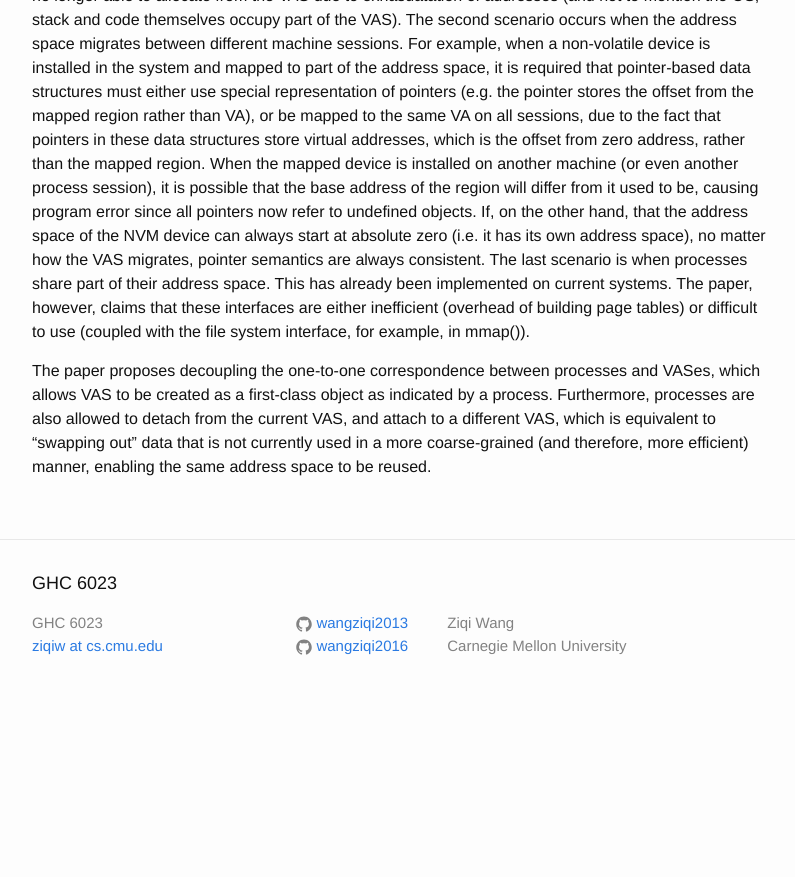
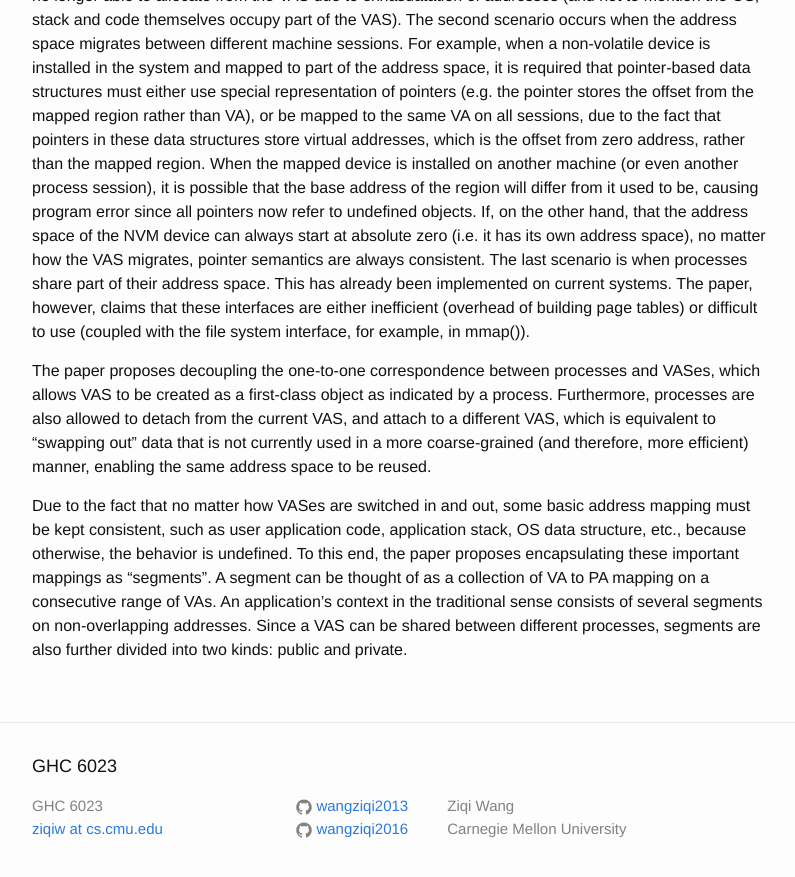
Before and after one commit to wangziqi2013/wangziqi2013.github.io, a Jekyll site: the page built from _posts/2019-08-23-SpaceJMP.markdown, in a window 1280 px wide and 900 px high, scrolled down 700 px. Shown: the top 877 px of the window, without its empty margins (238-1033 px from the left). Built offline with Jekyll 4.4.1, drawn with Linux system fonts in a browser that asks for light colours; before the commit the page ends 1417 px from its top, so only the background shows below that.

Commit message:
Adding segments

```diff
--- a/_posts/2019-08-23-SpaceJMP.markdown
+++ b/_posts/2019-08-23-SpaceJMP.markdown
@@ -38,3 +38,10 @@ The paper proposes decoupling the one-to-one correspondence between processes an
 as a first-class object as indicated by a process. Furthermore, processes are also allowed to detach from the current
 VAS, and attach to a different VAS, which is equivalent to "swapping out" data that is not currently used in a more
 coarse-grained (and therefore, more efficient) manner, enabling the same address space to be reused.
+
+Due to the fact that no matter how VASes are switched in and out, some basic address mapping must be kept consistent, such
+as user application code, application stack, OS data structure, etc., because otherwise, the behavior is undefined.
+To this end, the paper proposes encapsulating these important mappings as "segments". A segment can be thought of as
+a collection of VA to PA mapping on a consecutive range of VAs. An application's context in the traditional sense
+consists of several segments on non-overlapping addresses. Since a VAS can be shared between different processes, segments
+are also further divided into two kinds: public and private.
```
